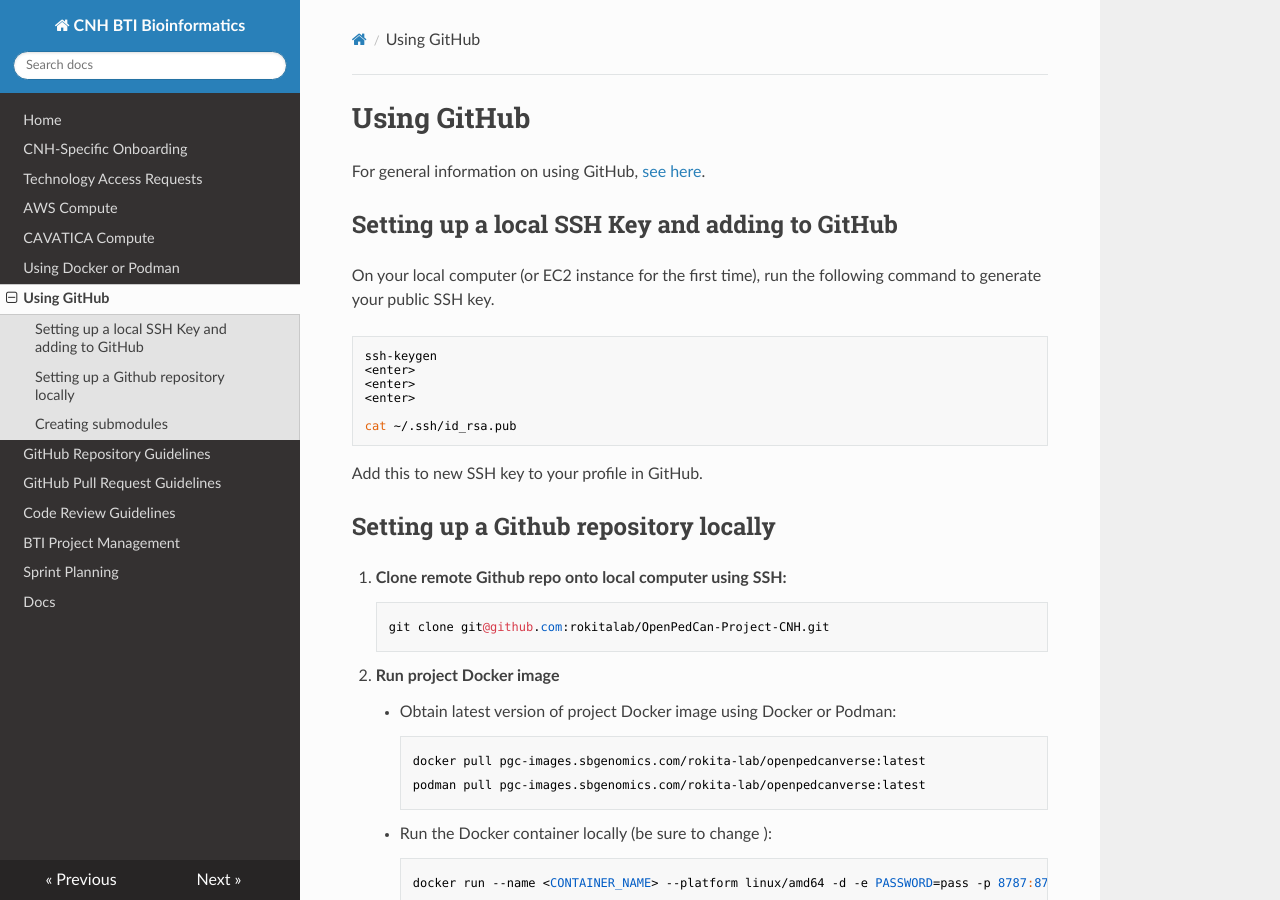
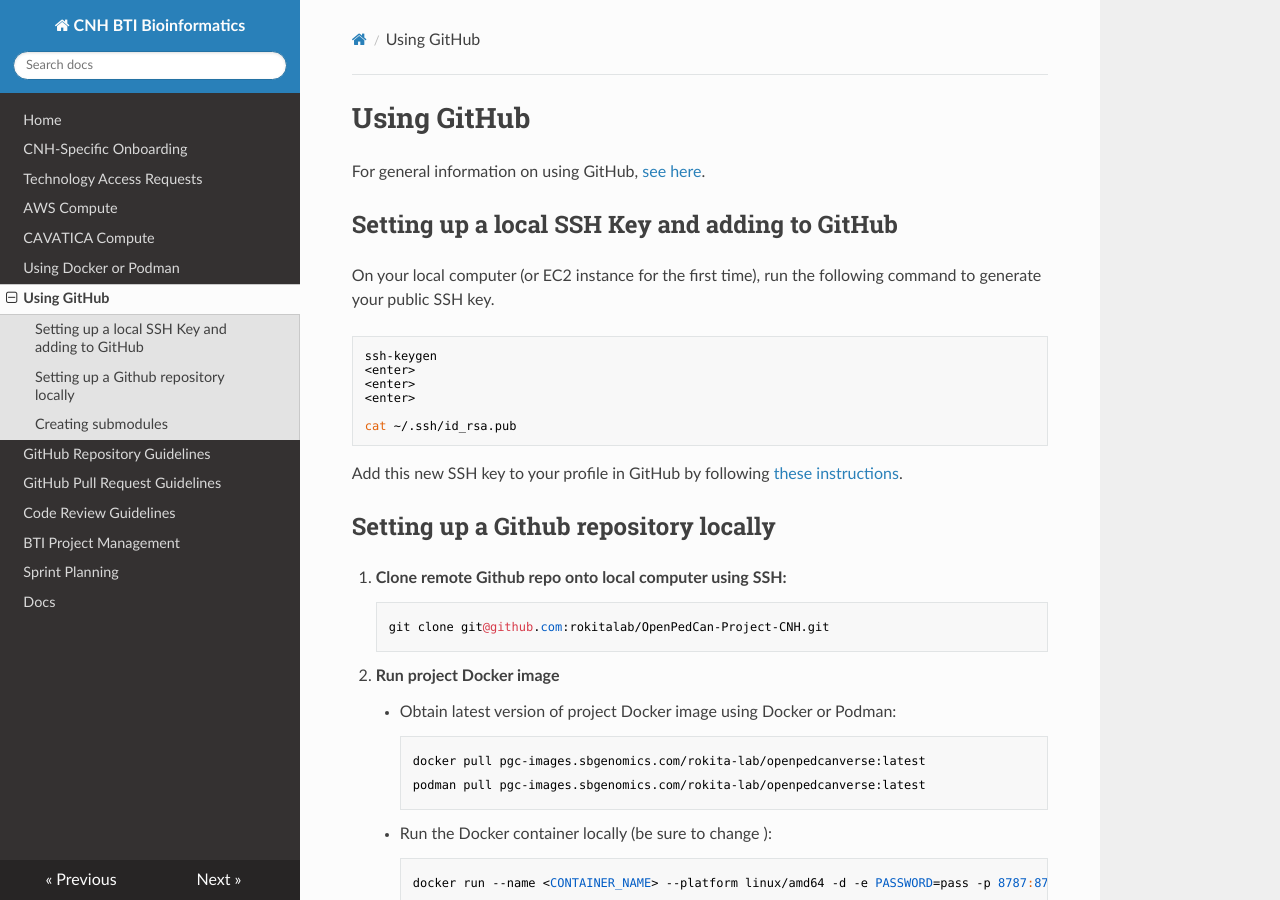
Before and after one commit to childrens-bti/bti-bfx-docs, an MkDocs documentation site: the page built from docs/github-general.md, in a window 1280 px wide and 900 px high. Built offline with MkDocs 1.6.1, drawn with Linux system fonts in a browser that asks for light colours; nearby versions of some CDN libraries.

Commit message:
Update docs/github-general.md
Co-authored-by: Ryan Corbett <rcorbett@childrensnational.org>

````diff
--- a/docs/github-general.md
+++ b/docs/github-general.md
@@ -15,7 +15,7 @@
 cat ~/.ssh/id_rsa.pub
 ```
 
-Add this to new SSH key to your profile in GitHub.
+Add this new SSH key to your profile in GitHub by following [these instructions](https://docs.github.com/en/authentication/connecting-to-github-with-ssh/adding-a-new-ssh-key-to-your-github-account).
 
 
 ## Setting up a Github repository locally
````
